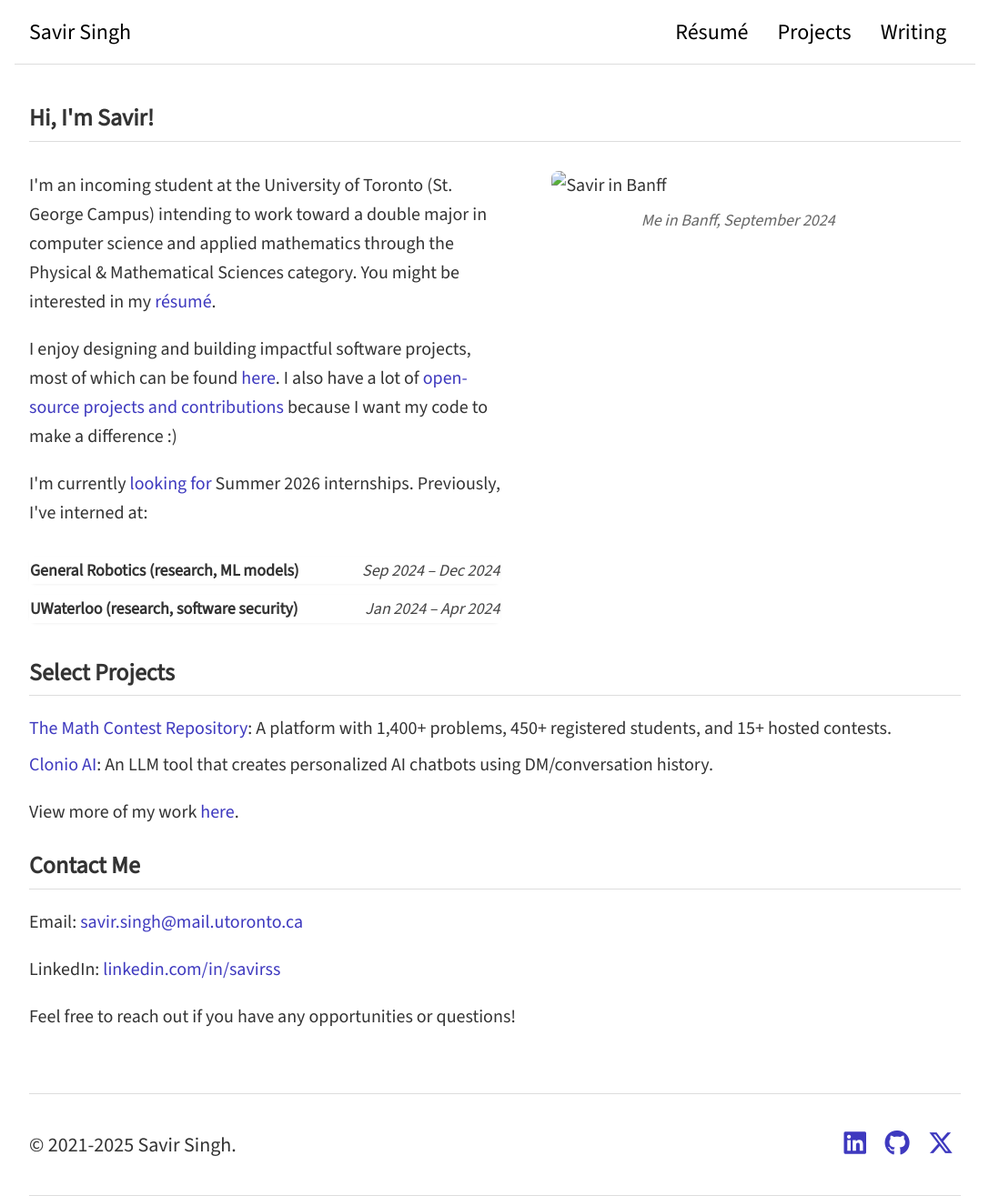
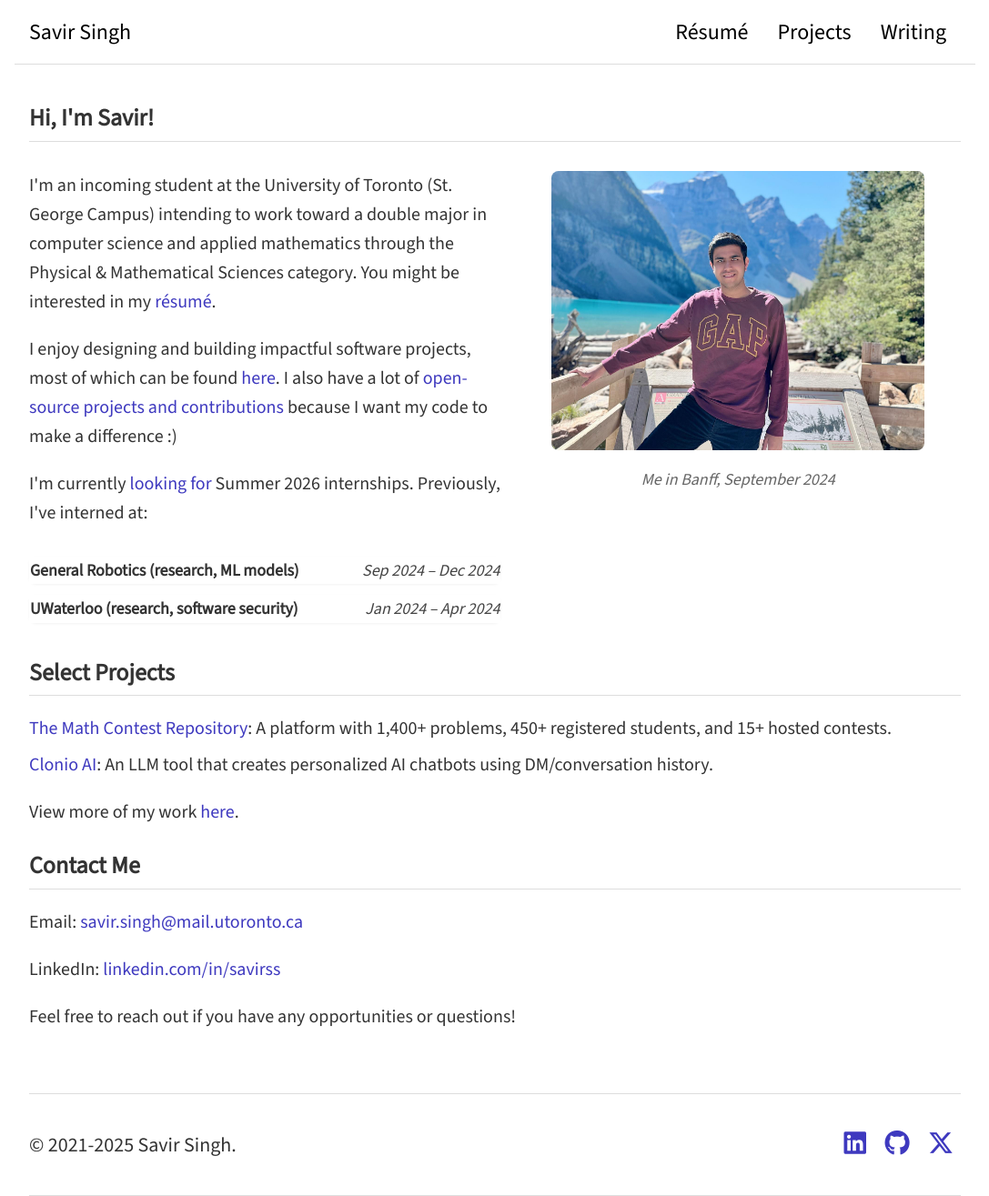
Before and after one commit to savirsingh/savirsingh.github.io, a Jekyll site: the page built from index.html, in a window 1280 px wide. Shown: the whole page at 91% size, without its empty margins (96-1183 px from the left). Built offline with Jekyll 4.4.1, drawn with Linux system fonts in a browser that asks for light colours; the list of posts is cut into pages by our own code.

Commit message:
Update index.html

```diff
--- a/index.html
+++ b/index.html
@@ -24,7 +24,7 @@ title: Home
   </table>
     </div>
     <figure class="about-photo">
-      <img src="banff.JPG" alt="Savir in Banff" />
+      <img src="/assets/banff.JPG" alt="Savir in Banff" />
       <figcaption>Me in Banff, September 2024</figcaption>
     </figure>
   </div>
```
